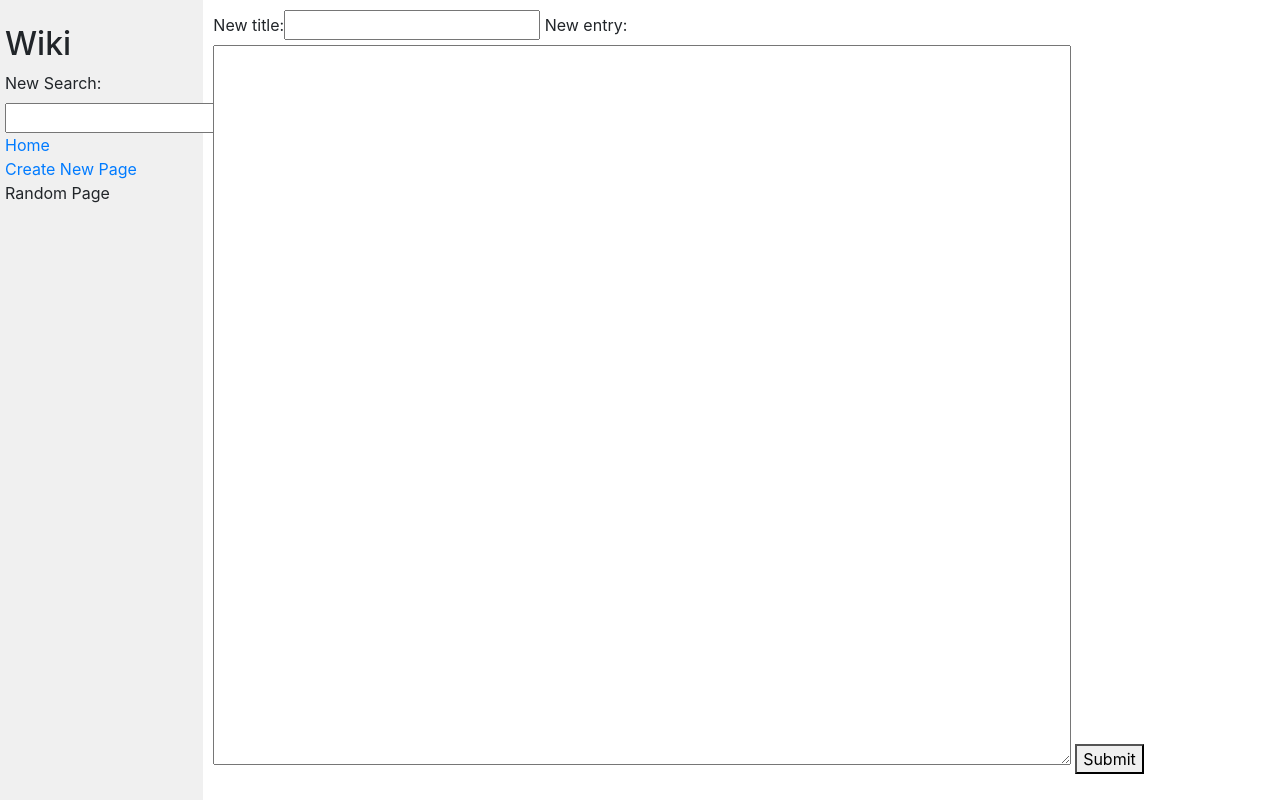
After one commit to mille1992/project1_2020_wiki, a Django app: page /wiki/createNewEntry in a window 1280 px wide. The commit adds this page. Run offline with Django 3.2, Linux system fonts and the light colour scheme; some libraries are stand-ins or nearby versions.

Commit message:
added functionality to add new entry and check whether it exists already. Also edited errorMessage functionality - added changable string, stopped HTML escape to be able to format error message visually

```diff
--- /dev/null
+++ b/encyclopedia/templates/encyclopedia/createEntry.html
@@ -0,0 +1,15 @@
+{% extends "encyclopedia/layout.html" %}
+
+
+{% block title %}
+    Create new Page
+{% endblock %}
+
+{% block body %}
+    <form action="{% url 'encyclopedia:createNewEntry' %}" method="POST">
+        {% csrf_token %}
+        {{ entryForm }}
+        <button>Submit</button>
+    </form>
+
+{% endblock %}
--- a/encyclopedia/templates/encyclopedia/index.html
+++ b/encyclopedia/templates/encyclopedia/index.html
@@ -1,7 +1,7 @@
 {% extends "encyclopedia/layout.html" %}
 
 {% block title %}
-    Encyclopedia
+    <p>Encyclopedia</p>
 {% endblock %}
 
 {% block body %}
--- a/encyclopedia/templates/encyclopedia/layout.html
+++ b/encyclopedia/templates/encyclopedia/layout.html
@@ -20,7 +20,7 @@
                     <a href="{% url 'encyclopedia:index' %}">Home</a>
                 </div>
                 <div>
-                    Create New Page
+                    <a href="{% url 'encyclopedia:createNewEntry' %}">Create New Page</a>
                 </div>
                 <div>
                     Random Page
--- a/encyclopedia/urls.py
+++ b/encyclopedia/urls.py
@@ -4,5 +4,6 @@ from . import views
 
 urlpatterns = [
     path("", views.index, name="index"),
-    path("<str:title>", views.entry, name="entry"),
+    path("wiki/createNewEntry", views.createNewEntry, name="createNewEntry"),
+    path("wiki/<str:title>", views.entry, name="entry")
 ]
--- a/encyclopedia/views.py
+++ b/encyclopedia/views.py
@@ -4,6 +4,10 @@ from . import util
 
 class NewSearchForm(forms.Form):
     search = forms.CharField(label="New Search")
+
+class NewCreateEntryForm(forms.Form):
+    newTitle = forms.CharField(label="New title")
+    newContent = forms.CharField(label="New entry", widget=forms.Textarea(attrs={"rows":1, "cols":1, "width": 50    }))
 
 def index(request):
     EmptyForm = NewSearchForm()
@@ -36,7 +40,8 @@ def index(request):
                 else:
                     return render(request, "encyclopedia/error.html", {
                         "title": searchInput,
-                        "form": EmptyForm
+                        "form": EmptyForm,
+                        "errorMessage": f" Your search: {{searchInput}}, did not yield any result. Please try another search input."
                     })
         else:
             return render(request, "encyclopedia/index.html", {
@@ -61,8 +66,48 @@ def entry(request, title):
             "form": EmptyForm
         })
     else:
-
         return render(request, "encyclopedia/error.html", {
             "title": title,
+            "form": EmptyForm,
+            "errorMessage": f" Your search: {{title}}, did not yield any result. Please try another search input."
+        })
+
+def createNewEntry(request):
+    EmptyForm = NewSearchForm()
+    if request.method == "POST":
+        CreatedEntryForm = NewCreateEntryForm(request.POST)
+        if CreatedEntryForm.is_valid():
+            createdEntryTitle = CreatedEntryForm.cleaned_data['newTitle']
+            createdEntryContent = CreatedEntryForm.cleaned_data['newContent']
+            # check whether entry already exists otherwise present error
+            checkEntryExistance = util.get_entry(createdEntryTitle)
+            # if entry already exists
+            if checkEntryExistance is None:
+                #save entry submitted via POST request
+                util.save_entry(createdEntryTitle, createdEntryContent)
+                return render(request, "encyclopedia/entry.html", {
+                    "entryTitle": createdEntryTitle,
+                    "entryContent": createdEntryContent,
+                    "form": EmptyForm
+                })
+            # if entry does exist already, render error message
+            else:
+                return render(request, "encyclopedia/error.html", {
+                "title": "Saving unsuccessful",
+                "form": EmptyForm,
+                "errorMessage": f"The entry <i><b>{createdEntryTitle}</i></b> already exists. Please go to that entry and edit it instead."
+                })
+        # if form data is not valid
+        else:
+            return render(request, "encyclopedia/error.html", {
+            "title": "Saving unsuccessful",
+            "form": EmptyForm,
+            "errorMessage": f" Your entry could not be saved"
+            })
+    # if request method is not POST, render a template to input a new entry
+    else:
+        CreateEntryForm = NewCreateEntryForm()
+        return render(request, "encyclopedia/createEntry.html",{
+            "entryForm": CreateEntryForm,
             "form": EmptyForm
         })
```
Also changed, not shown: encyclopedia/templates/encyclopedia/error.html (+4 -4 lines), entries/test.md (added, +1 -0 lines), entries/test2.md (added, +1 -0 lines).
